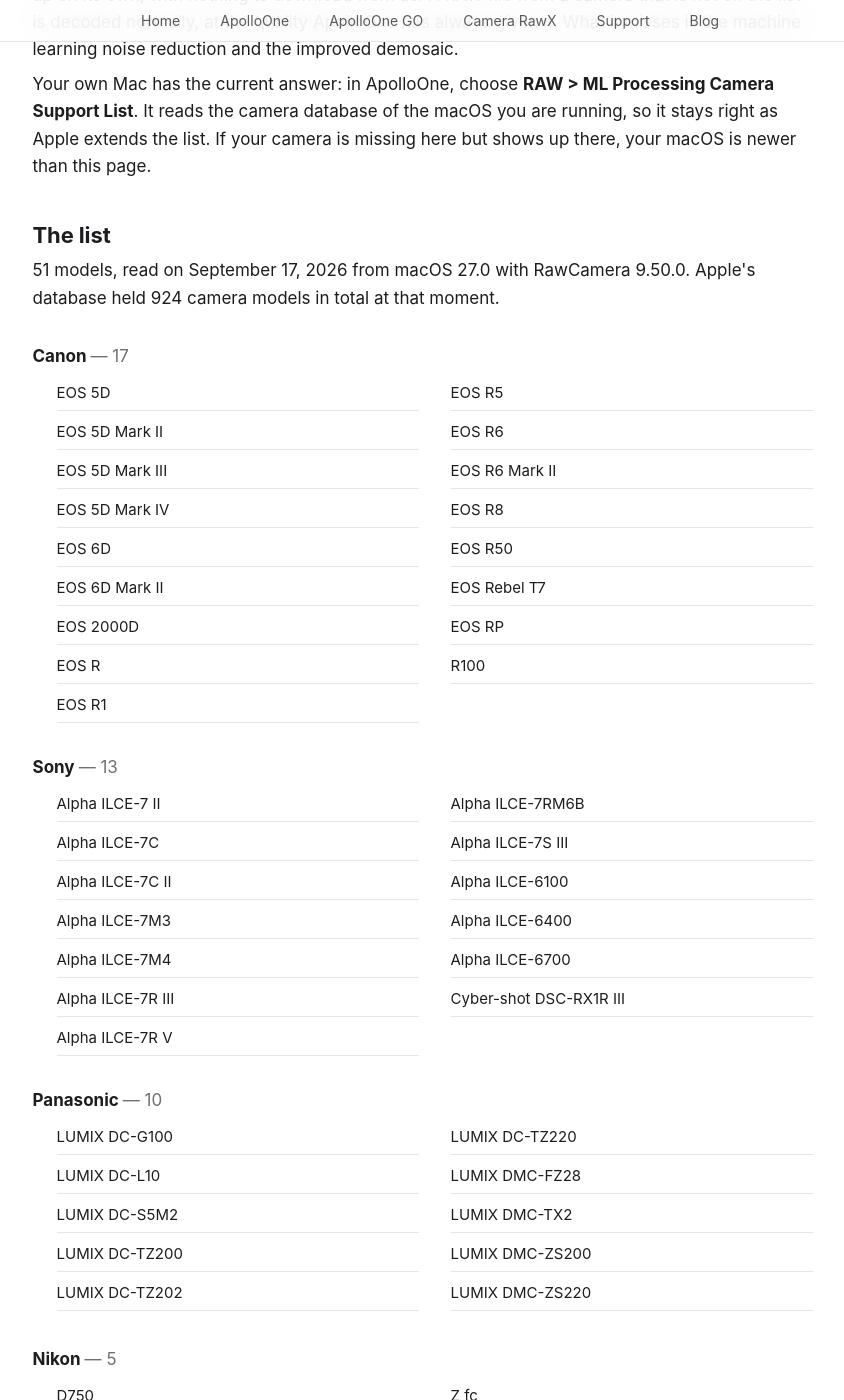
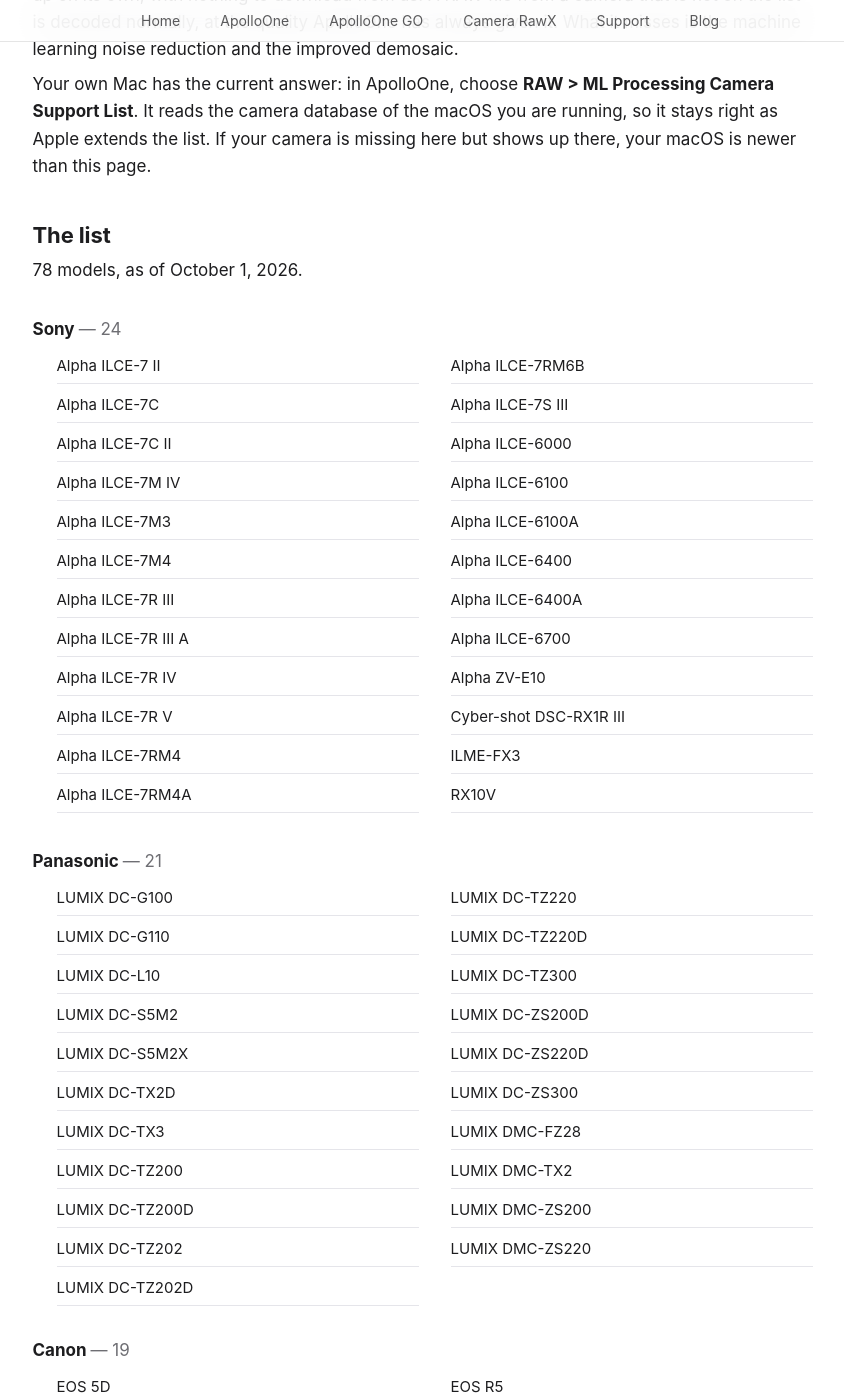
Before and after one commit to anogeissus/anogeissus.com, a Jekyll site: the page apolloone-ml-cameras.html, which Jekyll copies as it is, in a window 1280 px wide and 1400 px high, scrolled down 247 px. Shown: the whole window, without its empty margins (210-1054 px from the left). Built offline with Jekyll 4.4.1, drawn with Linux system fonts in a browser that asks for light colours; some web fonts are replaced; some of the changed text lies outside the part shown.

Commit message:
ML cameras page: 78 models, as of October 1, 2026 (Albert msgs 31899/31902): the list from ApolloOne 5.0.1's ML Processing camera list (RawCamera 9.50.0 plus Apple's 09-29 camera catalog; new: Canon EOS 1500D and R5C, Panasonic G110, S5M2X, TX2D, TX3, TZ200D, TZ202D, TZ220D, TZ300, ZS200D, ZS220D, ZS300, Pentax KF and KP, OM SYSTEM PEN, Sony 7M IV, 7R III A, 7R IV, 7RM4, 7RM4A, 6000, 6100A, 6400A, ZV-E10, ILME-FX3, RX10V); the stamp is the date alone, no macOS version, and the meta description drops 'in macOS 27'; sitemap lastmod 2026-10-01

```diff
--- a/apolloone-ml-cameras.html
+++ b/apolloone-ml-cameras.html
@@ -4,7 +4,7 @@
     <meta charset="UTF-8">
     <meta name="viewport" content="width=device-width, initial-scale=1.0">
     <title>Cameras Supported by ML Processing | Anogeissus</title>
-    <meta name="description" content="The camera models Apple's machine learning RAW decoder covers in macOS 27, which ApolloOne uses for ML Processing. 51 models today, and more arrive with macOS updates.">
+    <meta name="description" content="The camera models Apple's machine learning RAW decoder covers, which ApolloOne uses for ML Processing. 78 models today, and more arrive with macOS updates.">
     <link rel="icon" type="image/png" href="https://anogeissus.com/images/apolloone-icon.png">
     <link rel="apple-touch-icon" href="https://anogeissus.com/images/apolloone-icon.png">
 
@@ -117,10 +117,67 @@
         <p>Your own Mac has the current answer: in ApolloOne, choose <strong>RAW &gt; ML Processing Camera Support List</strong>. It reads the camera database of the macOS you are running, so it stays right as Apple extends the list. If your camera is missing here but shows up there, your macOS is newer than this page.</p>
 
         <h2>The list</h2>
-        <p class="cam-stamp">51 models, read on September 17, 2026 from macOS 27.0 with RawCamera 9.50.0. Apple's database held 924 camera models in total at that moment.</p>
+        <p class="cam-stamp">78 models, as of October 1, 2026.</p>
 
         <div class="cam-brand">
-            <h3>Canon <span class="count">— 17</span></h3>
+            <h3>Sony <span class="count">— 24</span></h3>
+            <ul class="cam-list">
+                <li>Alpha ILCE-7 II</li>
+                <li>Alpha ILCE-7C</li>
+                <li>Alpha ILCE-7C II</li>
+                <li>Alpha ILCE-7M IV</li>
+                <li>Alpha ILCE-7M3</li>
+                <li>Alpha ILCE-7M4</li>
+                <li>Alpha ILCE-7R III</li>
+                <li>Alpha ILCE-7R III A</li>
+                <li>Alpha ILCE-7R IV</li>
+                <li>Alpha ILCE-7R V</li>
+                <li>Alpha ILCE-7RM4</li>
+                <li>Alpha ILCE-7RM4A</li>
+                <li>Alpha ILCE-7RM6B</li>
+                <li>Alpha ILCE-7S III</li>
+                <li>Alpha ILCE-6000</li>
+                <li>Alpha ILCE-6100</li>
+                <li>Alpha ILCE-6100A</li>
+                <li>Alpha ILCE-6400</li>
+                <li>Alpha ILCE-6400A</li>
+                <li>Alpha ILCE-6700</li>
+                <li>Alpha ZV-E10</li>
+                <li>Cyber-shot DSC-RX1R III</li>
+                <li>ILME-FX3</li>
+                <li>RX10V</li>
+            </ul>
+        </div>
+
+        <div class="cam-brand">
+            <h3>Panasonic <span class="count">— 21</span></h3>
+            <ul class="cam-list">
+                <li>LUMIX DC-G100</li>
+                <li>LUMIX DC-G110</li>
+                <li>LUMIX DC-L10</li>
+                <li>LUMIX DC-S5M2</li>
+                <li>LUMIX DC-S5M2X</li>
+                <li>LUMIX DC-TX2D</li>
+                <li>LUMIX DC-TX3</li>
+                <li>LUMIX DC-TZ200</li>
+                <li>LUMIX DC-TZ200D</li>
+                <li>LUMIX DC-TZ202</li>
+                <li>LUMIX DC-TZ202D</li>
+                <li>LUMIX DC-TZ220</li>
+                <li>LUMIX DC-TZ220D</li>
+                <li>LUMIX DC-TZ300</li>
+                <li>LUMIX DC-ZS200D</li>
+                <li>LUMIX DC-ZS220D</li>
+                <li>LUMIX DC-ZS300</li>
+                <li>LUMIX DMC-FZ28</li>
+                <li>LUMIX DMC-TX2</li>
+                <li>LUMIX DMC-ZS200</li>
+                <li>LUMIX DMC-ZS220</li>
+            </ul>
+        </div>
+
+        <div class="cam-brand">
+            <h3>Canon <span class="count">— 19</span></h3>
             <ul class="cam-list">
                 <li>EOS 5D</li>
                 <li>EOS 5D Mark II</li>
@@ -139,41 +198,6 @@
                 <li>EOS Rebel T7</li>
                 <li>EOS RP</li>
                 <li>R100</li>
-            </ul>
-        </div>
-
-        <div class="cam-brand">
-            <h3>Sony <span class="count">— 13</span></h3>
-            <ul class="cam-list">
-                <li>Alpha ILCE-7 II</li>
-                <li>Alpha ILCE-7C</li>
-                <li>Alpha ILCE-7C II</li>
-                <li>Alpha ILCE-7M3</li>
-                <li>Alpha ILCE-7M4</li>
-                <li>Alpha ILCE-7R III</li>
-                <li>Alpha ILCE-7R V</li>
-                <li>Alpha ILCE-7RM6B</li>
-                <li>Alpha ILCE-7S III</li>
-                <li>Alpha ILCE-6100</li>
-                <li>Alpha ILCE-6400</li>
-                <li>Alpha ILCE-6700</li>
-                <li>Cyber-shot DSC-RX1R III</li>
-            </ul>
-        </div>
-
-        <div class="cam-brand">
-            <h3>Panasonic <span class="count">— 10</span></h3>
-            <ul class="cam-list">
-                <li>LUMIX DC-G100</li>
-                <li>LUMIX DC-L10</li>
-                <li>LUMIX DC-S5M2</li>
-                <li>LUMIX DC-TZ200</li>
-                <li>LUMIX DC-TZ202</li>
-                <li>LUMIX DC-TZ220</li>
-                <li>LUMIX DMC-FZ28</li>
-                <li>LUMIX DMC-TX2</li>
-                <li>LUMIX DMC-ZS200</li>
-                <li>LUMIX DMC-ZS220</li>
             </ul>
         </div>
 
@@ -206,9 +230,24 @@
         </div>
 
         <div class="cam-brand">
+            <h3>Pentax <span class="count">— 2</span></h3>
+            <ul class="cam-list">
+                <li>KF</li>
+                <li>KP</li>
+            </ul>
+        </div>
+
+        <div class="cam-brand">
             <h3>Leica <span class="count">— 1</span></h3>
             <ul class="cam-list">
                 <li>D-Lux 8</li>
+            </ul>
+        </div>
+
+        <div class="cam-brand">
+            <h3>OM SYSTEM <span class="count">— 1</span></h3>
+            <ul class="cam-list">
+                <li>PEN</li>
             </ul>
         </div>
 
--- a/sitemap.xml
+++ b/sitemap.xml
@@ -40,7 +40,7 @@
   </url>
   <url>
     <loc>https://anogeissus.com/apolloone-ml-cameras.html</loc>
-    <lastmod>2026-09-27</lastmod>
+    <lastmod>2026-10-01</lastmod>
     <changefreq>monthly</changefreq>
     <priority>0.7</priority>
   </url>
```
Also changed, not shown: other parts of apolloone-ml-cameras.html (+2 -0 lines).
